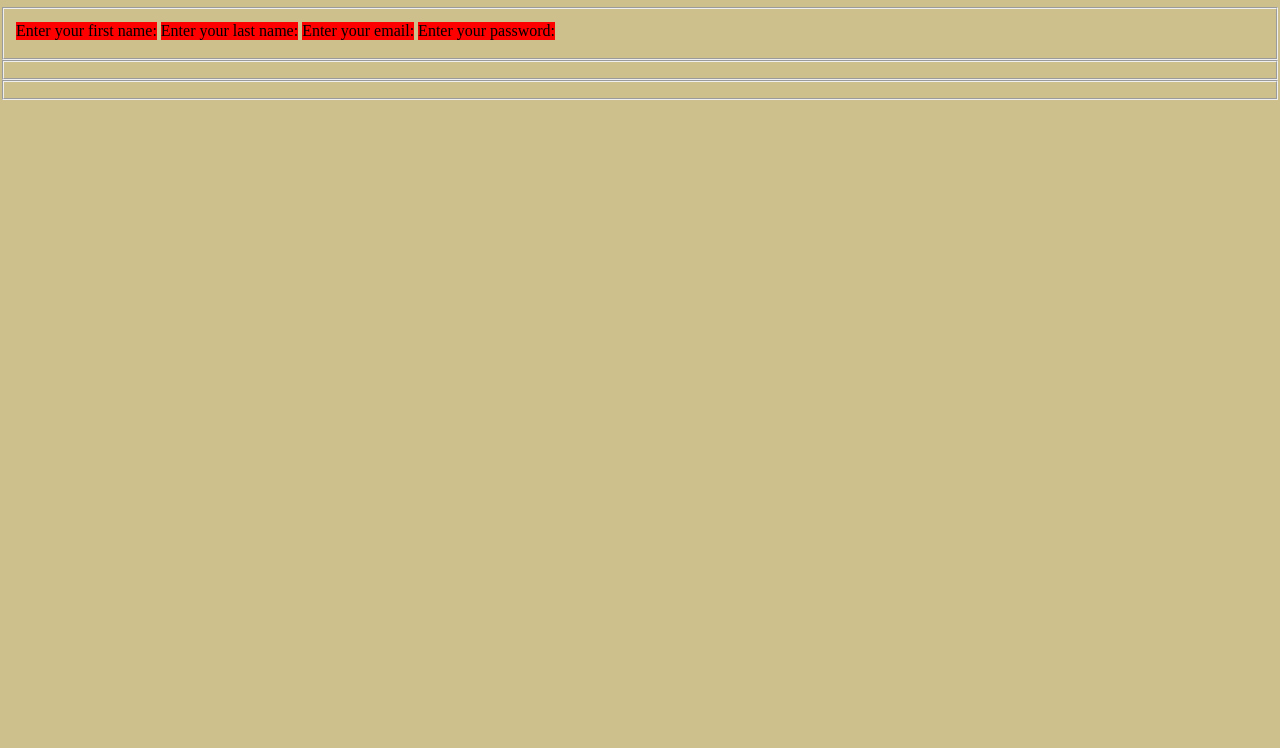
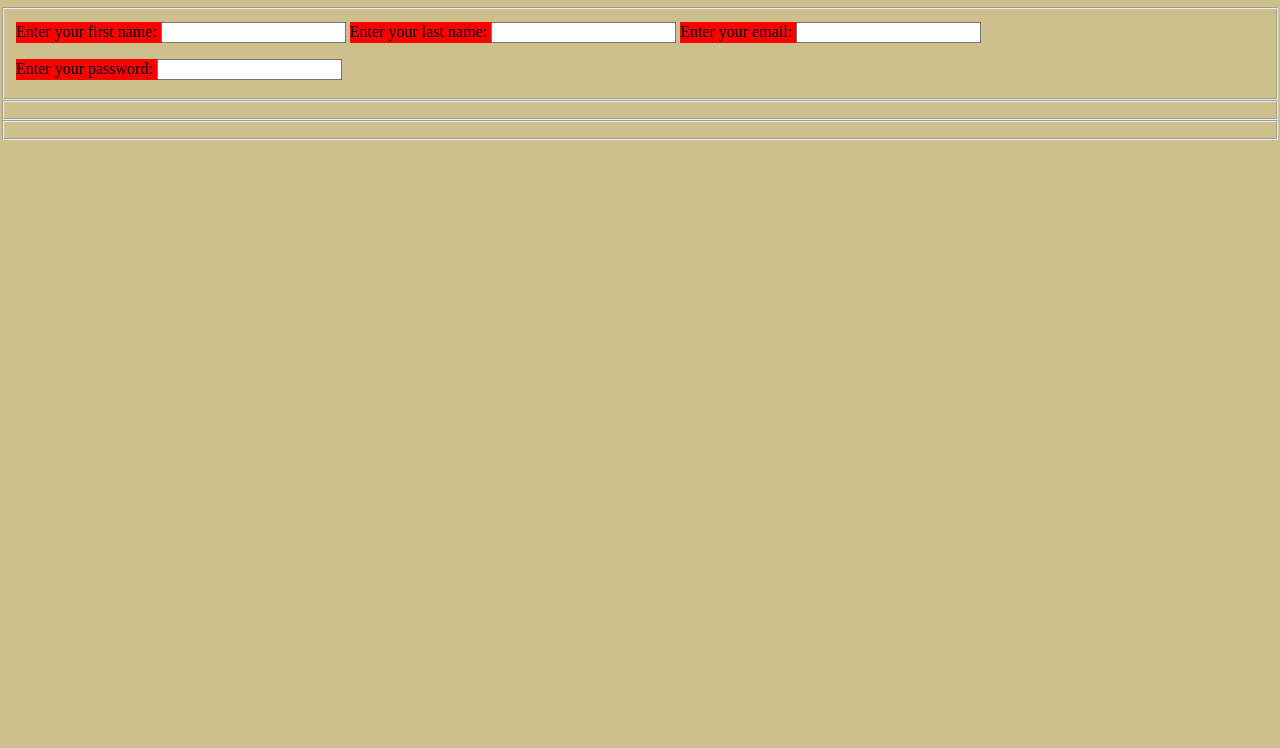
Before and after one commit to KenDeocs/wd47-html-form, a plain HTML site: page index.html in a window 1280 px wide. Shown: the part 73-821 px from the top of the page. Drawn offline with Linux system fonts and the light colour scheme.

Commit message:
inputs and required in forms

```diff
--- a/index.html
+++ b/index.html
@@ -13,10 +13,10 @@
     <form action="#"></form>
     <fieldset>
 
-        <label for="#">Enter your first name:</label>
-        <label for="#">Enter your last name:</label>
-        <label for="#">Enter your email:</label>
-        <label for="#">Enter your password:</label>
+        <label for="#">Enter your first name: <input type="text" required></label>
+        <label for="#">Enter your last name: <input type="text" required></label>
+        <label for="#">Enter your email: <input type="email" required></label>
+        <label for="#">Enter your password: <input type="password" required></label>
 
     </fieldset>
     <fieldset>
```
